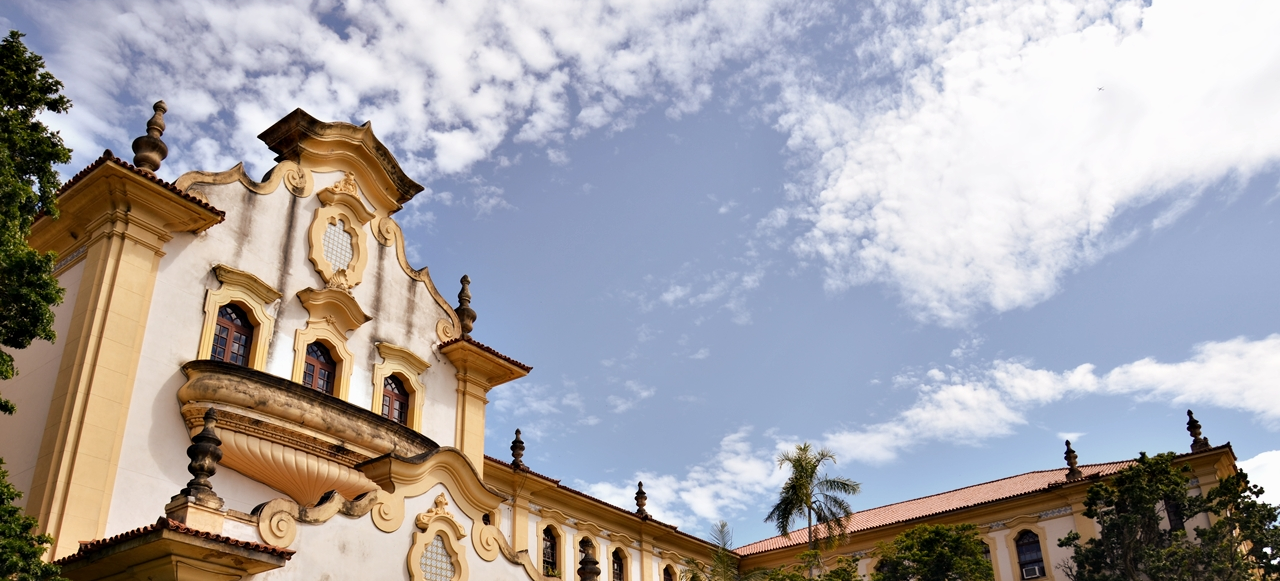
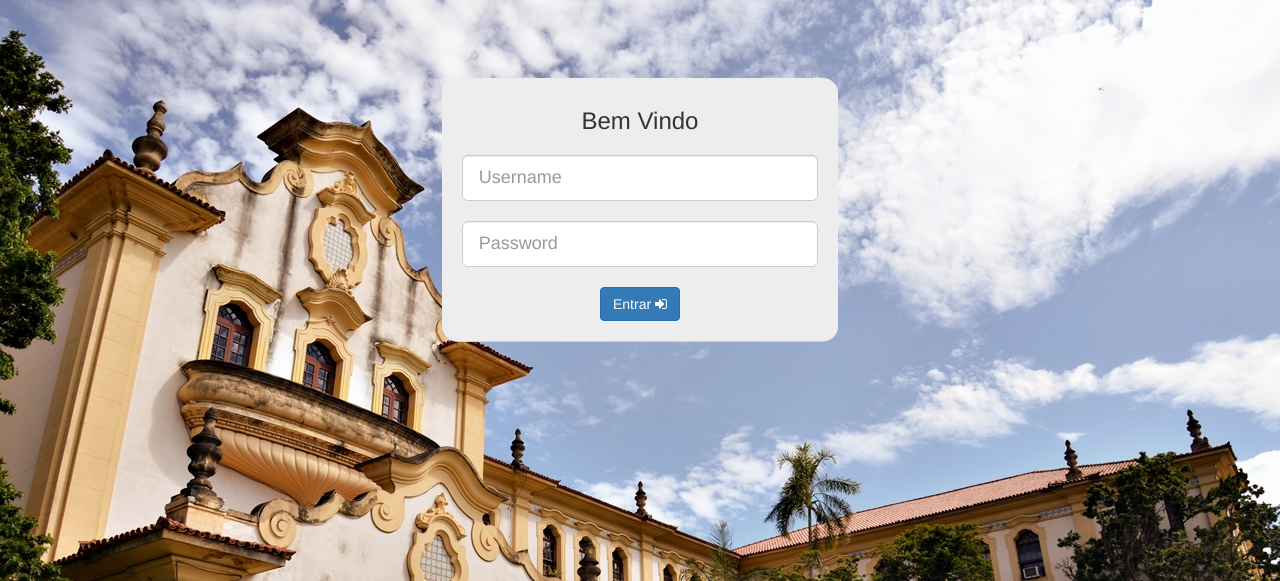
Before and after one commit to hugdiniz/anuarioDjango, a Django app: page / in a window 1280 px wide. Shown: the part 51-632 px from the top of the page. Run offline with Django 3.2, Linux system fonts and the light colour scheme; some libraries are stand-ins or nearby versions.

Commit message:
tela de login

```diff
--- a/yearbook/static/bower.json
+++ b/yearbook/static/bower.json
@@ -16,10 +16,7 @@
   ],
   "dependencies": {
     "jquery"    : "~2.1.1",
-    "angular"   : "1.3.3",
     "bootstrap" : "~3.1.1",
-    "smartmenus": "~0.9.7",
-    "components-font-awesome" : "~4.2.0",
-    "paper-less": "latest"
+    "components-font-awesome" : "~4.2.0"
   }
 }
--- a/yearbook/static/yearbook/style/login.css
+++ b/yearbook/static/yearbook/style/login.css
@@ -19,3 +19,25 @@ body {
     background-size: cover;
     -o-background-size: cover;
 }
+
+.form-login {
+    background-color: #EDEDED;
+    padding-top: 10px;
+    padding-bottom: 20px;
+    padding-left: 20px;
+    padding-right: 20px;
+    border-radius: 15px;
+    border-color:#d2d2d2;
+    border-width: 5px;
+    box-shadow:0 1px 0 #cfcfcf;
+    margin-top: 20%;
+}
+
+.wrapper {
+	text-align: center;
+}
+
+.login-text {
+	margin-bottom:20px;
+	text-align: center;
+}
--- a/yearbook/templates/yearbook/login.html
+++ b/yearbook/templates/yearbook/login.html
@@ -16,6 +16,7 @@
 
     <!-- Bootstrap Core CSS -->
     <link href="{% static 'bower_components/bootstrap/dist/css/bootstrap.min.css' %}" rel="stylesheet">
+    <link rel="stylesheet" type="text/css" href="{% static 'bower_components/components-font-awesome/css/font-awesome.min.css' %}" />
 
     <!-- Custom CSS -->
     <link href=" {% static 'yearbook/style/login.css' %} " rel="stylesheet">
@@ -55,6 +56,24 @@
         <!-- /.container -->
     </nav>
 
+    {# <div class="row"> #}
+        <div class="col-lg-offset-4 col-lg-4 col-md-offset-4 col-md-4 col-xs-12">
+            <div class="form-login">
+            <div class="login-text"><h3>Bem Vindo</h3></div>
+            <input type="text" id="userName" class="form-control input-lg chat-input" placeholder="Username" />
+            </br>
+            <input type="text" id="userPassword" class="form-control input-lg chat-input" placeholder="Password" />
+            </br>
+            <div class="wrapper">
+            <span class="group-btn">
+                <a href="#" class="btn btn-primary btn-md">Entrar <i class="fa fa-sign-in"></i></a>
+            </span>
+            </div>
+            </div>
+
+        </div>
+    {# </div> #}
+
     <!-- Put your page content here! -->
 
     <!-- jQuery -->
--- a/yearbook/urls.py
+++ b/yearbook/urls.py
@@ -2,9 +2,10 @@
 from django.conf.urls import patterns, url
 from yearbook import views
 
+
 urlpatterns = patterns('',
 	# anuario/index
-	url(r'^$', views.login, name='login'),
+	url(r'^$', views.render_login_page, name='login'),
 	url(r'^principal/$', views.index, name='index'),
 
 	#urls referentes a uorg
--- a/yearbook/views.py
+++ b/yearbook/views.py
@@ -4,7 +4,7 @@ from django.http import HttpResponse, Http404
 from django.template import RequestContext, loader
 from django.core import serializers
 from django.views import generic
-
+from django.contrib.auth.models import User
 
 from yearbook.models import Unidade_Organizacional
 from yearbook.models import Pessoa
@@ -19,6 +19,7 @@ import json
 
 
 # Create your views here.
+
 
 def index(request):
 	try:
@@ -116,10 +117,24 @@ def recuperar_pessoas_autocomplete(request, pessoa_nome):
 def pessoas_uorg(request, uorg_id):
 	return None
 
-def login(request):
-	template = loader.get_template('yearbook/login.html')
-	context = RequestContext(request, {})
-	return HttpResponse(template.render(context))
+def render_login_page(request):
+	return render(request, 'yearbook/login.html', {})
+
+def efetuar_login(request):
+	if request.method == 'POST':
+		username = request['username']
+		password = request['password']
+
+		user = authenticate(username=username, password=password)
+
+		if user is not None:
+			if user.is_active:
+				pass
+
+	# template = loader.get_template('yearbook/login.html')
+	# context = RequestContext(request, {,})
+	# return HttpResponse(template.render(context))
+	return render(request, 'yearbook/login.html', {})
 
 def salvar_pessoa(request, user_id):
 	return None
```
